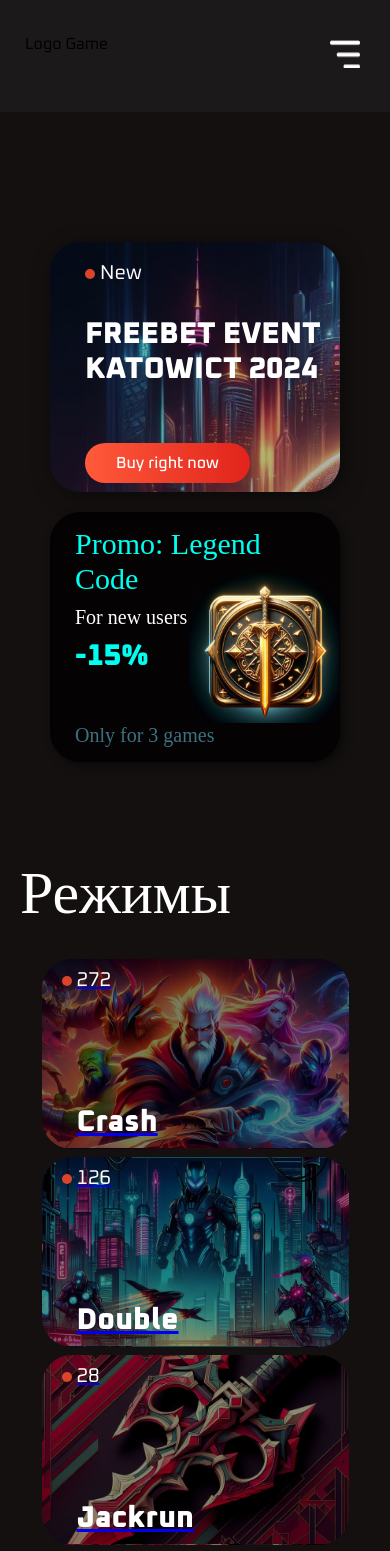
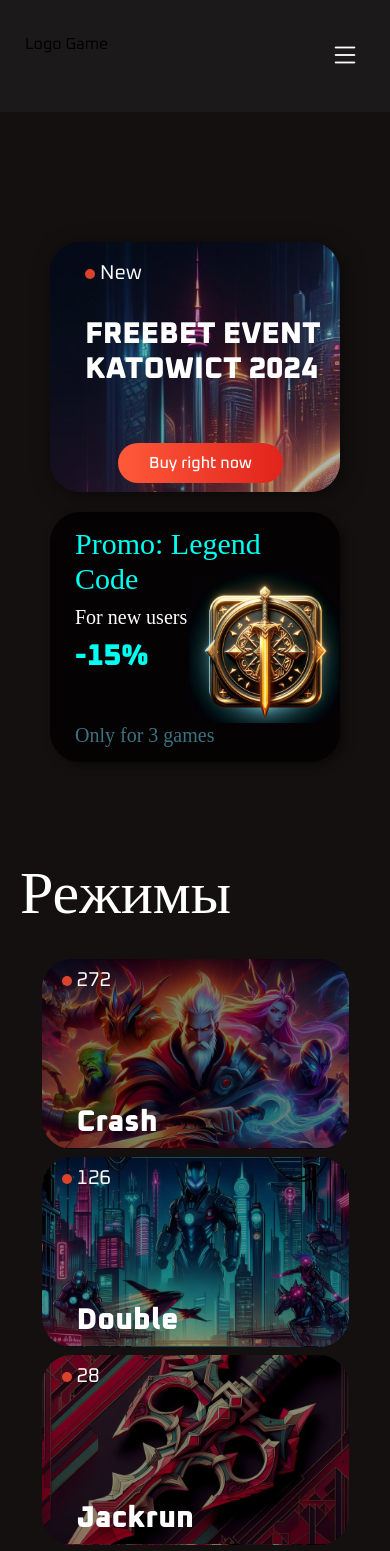
Before and after one commit to DendyLA/gameRun, a React (Vite) app: page / in a window 390 px wide. Shown: the top 1551 px of the page. Built offline with nearby package versions, Linux system fonts and the light colour scheme.

Commit message:
fix nav list pic

```diff
--- a/src/components/app/App.css
+++ b/src/components/app/App.css
@@ -96,7 +96,9 @@
 *{
     font-family: Oxanium;
 }
-
+a{
+    text-decoration: none;
+}
 .container{
     max-width: 1200px;
     margin: 0 auto;
--- a/src/components/header/Header.jsx
+++ b/src/components/header/Header.jsx
@@ -46,7 +46,7 @@ function Header(){
 
 
             <div className="logo__mobile">Logo <span>Game</span></div>
-            <div className="nav__mobileBtn " onClick={toggleActive}></div>
+            <div className="nav__mobileBtn bi bi-list" onClick={toggleActive}></div>
 
                 <nav className={`nav__mobile ${active ? 'nav__active' : ''}`}>
                     <Link to='/usercab'><a href="" className="nav__mobile_nav__item">Главная</a></Link>
--- a/src/components/header/Header.scss
+++ b/src/components/header/Header.scss
@@ -185,9 +185,7 @@
 
 /* Landscape phones and smaller */
 @media (max-width: 480px) {
-    .header{
 
-    }
     .header__wrapper{
         display: none;
     }
@@ -198,16 +196,16 @@
         display: block;
     }
     .logo__mobile{
-        display: block;
+        display: inline-block;
         position: relative;
+
         z-index: 1;
     }
     .nav__mobileBtn{
-        background-image: url(../../assets/img/menu.png);
-        background-repeat: no-repeat;
+        color: white;
+        font-size: 30px;
         cursor: pointer;
         width: 30px;
-        height: 27.5px;
         position: absolute;
         right: 30px;
         top: 40px;
--- a/src/pages/home/promo/Promo.scss
+++ b/src/pages/home/promo/Promo.scss
@@ -164,6 +164,9 @@
             &_wrapper{
                 width: 290px;
             }
+            &Button{
+                left: 15%;
+            }
         }
         &__newUser{
             width: 290px;
```
